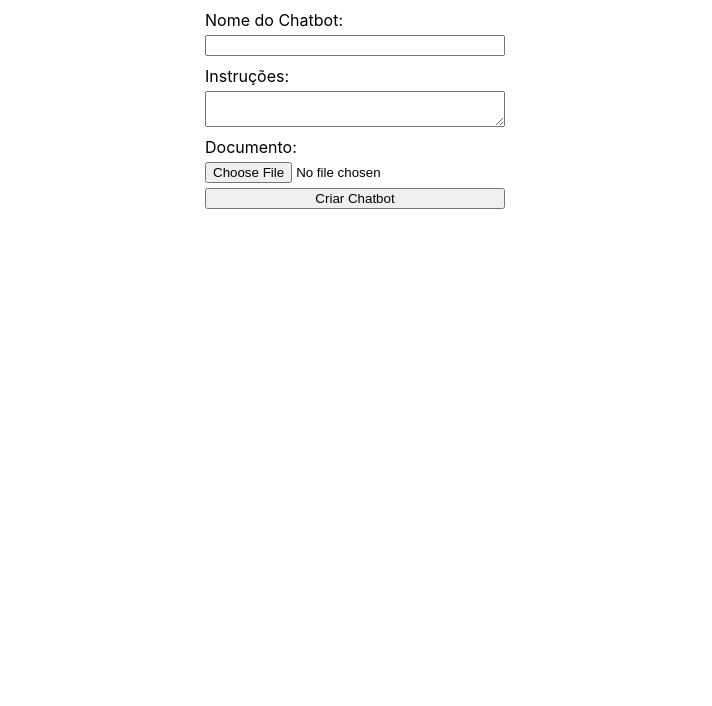
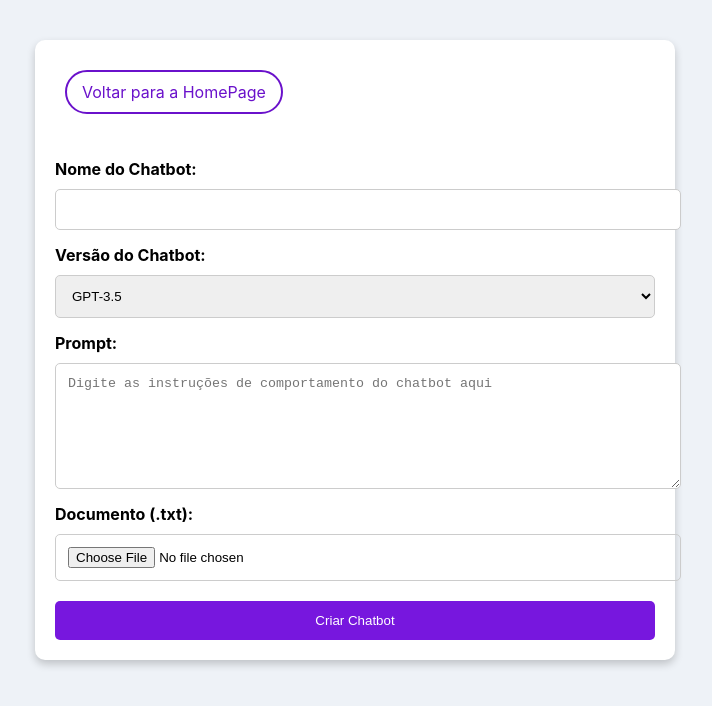
Before and after one commit to bennie10colado/chatbot-openai, a React (Create React App) app: page /create-bot in a window 1280 px wide. Shown: the top 706 px of the page, without its empty margins (285-997 px from the left). Built offline with nearby package versions, Linux system fonts and the light colour scheme.

Commit message:
first prototype of interfaces of react

```diff
--- a/src/App.css
+++ b/src/App.css
@@ -21,7 +21,7 @@
   align-items: center;
   justify-content: center;
   font-size: calc(10px + 2vmin);
-  color: white;
+  color: #f7f7f7;
 }
 
 .App-link {
--- a/src/components/ChatScreen.jsx
+++ b/src/components/ChatScreen.jsx
@@ -1,28 +1,34 @@
-import React, { useState } from 'react';
-import '../styles/ChatScreen.css';
+import React, { useState } from "react";
+import { Link } from 'react-router-dom';
+import "../styles/ChatScreen.css";
 
 function ChatScreen() {
   const [messages, setMessages] = useState([]);
-  const [input, setInput] = useState('');
+  const [input, setInput] = useState("");
 
   const sendMessage = (e) => {
     e.preventDefault();
-    if (input.trim() !== '') {
+    if (input.trim() !== "") {
       const newMessage = {
         id: messages.length,
         text: input,
-        sender: 'user'
+        sender: "user",
       };
       setMessages([...messages, newMessage]);
-      setInput('');
-      // lógica para enviar a mensagem ao backend ou API
+      setInput("");
+      // lógica para enviar a mensagem ao backend ou API posteriormente
     }
   };
 
   return (
     <div className="chat-screen-container">
+      <div className="nav-back">
+        <Link to="/" className="back-button">
+          Voltar para a HomePage
+        </Link>{" "}
+      </div>
       <div className="message-area">
-        {messages.map(message => (
+        {messages.map((message) => (
           <p key={message.id} className={`message ${message.sender}`}>
             {message.text}
           </p>
@@ -35,7 +41,9 @@ function ChatScreen() {
           onChange={(e) => setInput(e.target.value)}
           className="message-input"
         />
-        <button type="submit" className="send-button">Enviar</button>
+        <button type="submit" className="send-button">
+          Enviar
+        </button>
       </form>
     </div>
   );
--- a/src/components/ChatbotForm.jsx
+++ b/src/components/ChatbotForm.jsx
@@ -1,17 +1,26 @@
-import React, { useState } from 'react';
-import "../styles/ChatbotForm.css"
+import React, { useState } from "react";
+import { Link } from "react-router-dom";
+
+import "../styles/ChatbotForm.css";
 
 function ChatbotForm() {
-  const [botName, setBotName] = useState('');
-  const [instructions, setInstructions] = useState('');
+  const [botName, setBotName] = useState("");
+  const [botVersion, setBotVersion] = useState("3.5");
+  const [instructions, setInstructions] = useState("");
   const [file, setFile] = useState(null);
 
   const handleSubmit = (e) => {
     e.preventDefault();
-
+    // lidar com logica, como envio dos dados para um backend ou diretamente para a API da OpenAI? estudar melhor como fazer isso
   };
 
   return (
+    <div className="chatbot-form-container">
+      <div className="nav-back">
+        <Link to="/" className="back-button">
+          Voltar para a HomePage
+        </Link>
+      </div>
       <form onSubmit={handleSubmit} className="chatbot-form">
         <label htmlFor="botName">Nome do Chatbot:</label>
         <input
@@ -20,20 +29,35 @@ function ChatbotForm() {
           value={botName}
           onChange={(e) => setBotName(e.target.value)}
         />
-      <label htmlFor="instructions">Instruções:</label>
+
+        <label htmlFor="botVersion">Versão do Chatbot:</label>
+        <select
+          id="botVersion"
+          value={botVersion}
+          onChange={(e) => setBotVersion(e.target.value)}
+        >
+          <option value="3.5">GPT-3.5</option>
+        </select>
+
+        <label htmlFor="instructions">Prompt:</label>
         <textarea
           id="instructions"
+          placeholder="Digite as instruções de comportamento do chatbot aqui"
           value={instructions}
           onChange={(e) => setInstructions(e.target.value)}
         />
-      <label htmlFor="file">Documento:</label>
+
+        <label htmlFor="file">Documento (.txt):</label>
         <input
           type="file"
           id="file"
+          accept=".txt"
           onChange={(e) => setFile(e.target.files[0])}
         />
+
         <button type="submit">Criar Chatbot</button>
       </form>
+    </div>
   );
 }
 
--- a/src/index.css
+++ b/src/index.css
@@ -5,6 +5,8 @@ body {
     sans-serif;
   -webkit-font-smoothing: antialiased;
   -moz-osx-font-smoothing: grayscale;
+  background: #eef2f7;
+
 }
 
 code {
--- a/src/styles/ChatScreen.css
+++ b/src/styles/ChatScreen.css
@@ -2,50 +2,85 @@
   display: flex;
   flex-direction: column;
   height: 100vh;
-    background-color: #f5f5f5;
+  background-color: #eef2f7;
 }
 
 .message-area {
   flex-grow: 1;
   padding: 20px;
   overflow-y: auto;
+  background-color: white;
 }
 
 .message {
-    margin: 5px 0;
-    padding: 10px;
-    border-radius: 10px;
-    display: inline-block;
+  margin: 10px 0;
+  padding: 10px 20px;
+  border-radius: 20px;
+  max-width: 80%;
 }
 
 .message.user {
-    background-color: #dcf8c6;
+  background-color: rgba(184, 193, 224, 0.751);
   align-self: flex-end;
+  border-bottom-right-radius: 0;
 }
 
 .message.bot {
-    background-color: #ffffff;
+  background-color: #f0f0f0;
   align-self: flex-start;
+  border-bottom-left-radius: 0;
 }
 
 .message-form {
   display: flex;
   padding: 20px;
+  border-top: 1px solid #ddd;
 }
 
 .message-input {
   flex-grow: 1;
-    padding: 10px;
+  padding: 10px 20px;
   border-radius: 20px;
-    border: 1px solid #ddd;
+  border: 1px solid #ccc;
   margin-right: 10px;
+  background-color: white;
 }
 
 .send-button {
   padding: 10px 20px;
   border-radius: 20px;
   border: none;
-    background-color: #2b8aed;
+  background-color: #6a11cb;
   color: white;
   cursor: pointer;
+  transition: background-color 0.3s;
 }
+
+.send-button:hover {
+  background-color: #31095d ;
+}
+
+.nav-back {
+  text-align: left;
+  padding: 10px;
+}
+
+.back-button {
+  text-decoration: none;
+  color: #6a11cb;
+  background-color: #ffffff;
+  padding: 10px 15px;
+  border-radius: 30px;
+  border: 2px solid #6a11cb;
+  margin-bottom: 20px;
+  display: inline-block;
+  transition: all 0.3s;
+}
+
+.back-button:hover,
+.back-button:focus {
+  background-color: #6a11cb;
+  color: white;
+  border: 2px solid transparent;
+  transform: translateY(-5px);
+}
--- a/src/styles/ChatbotForm.css
+++ b/src/styles/ChatbotForm.css
@@ -1,16 +1,72 @@
+.chatbot-form-container {
+  max-width: 600px;
+  margin: 40px auto;
+  padding: 20px;
+  box-shadow: 0 4px 8px 0 rgba(0, 0, 0, 0.2);
+  border-radius: 10px;
+  background-color: white;
+}
+
+.nav-back {
+  text-align: left;
+  padding: 10px;
+}
+
+.back-button {
+  text-decoration: none;
+  color: #6a11cb;
+  background-color: #ffffff;
+  padding: 10px 15px;
+  border-radius: 30px;
+  border: 2px solid #6a11cb;
+  margin-bottom: 20px;
+  display: inline-block;
+  transition: all 0.3s;
+}
+
+.back-button:hover,
+.back-button:focus {
+  background-color: #6a11cb;
+  color: white;
+  border: 2px solid transparent;
+  transform: translateY(-5px);
+}
+
 .chatbot-form {
   display: flex;
   flex-direction: column;
-    max-width: 300px;
-    margin: auto;
 }
 
 .chatbot-form label {
-    margin-top: 10px;
+  margin-top: 15px;
+  margin-bottom: 5px;
+  font-weight: bold;
 }
 
 .chatbot-form input,
 .chatbot-form textarea,
+.chatbot-form button,
+.chatbot-form select {
+  margin-top: 5px;
+  padding: 12px;
+  border-radius: 5px;
+  border: 1px solid #ccc;
+  width: 100%;
+}
+
+.chatbot-form textarea {
+  height: 100px;
+}
+
 .chatbot-form button {
-    margin-top: 5px;
+  background-color: #7717de;
+  color: white;
+  border: none;
+  cursor: pointer;
+  margin-top: 20px;
+  transition: background-color 0.3s;
 }
+
+.chatbot-form button:hover {
+  background-color: #31095d ;
+}
--- a/src/styles/HomePage.css
+++ b/src/styles/HomePage.css
@@ -1,27 +1,44 @@
 .homepage {
   text-align: center;
+  font-family: "Arial", sans-serif;
+  color: #feedfe;
+  background: #eef2f7;
+  display: flex;
+  flex-direction: column;
+  justify-content: center;
 }
 
 .homepage-header {
-    background-color: #282c34;
-    min-height: 150px;
+  background: linear-gradient(to right, #6a11cb 0%, rgb(70, 38, 202) 100%);
+  padding: 60px 20px;
+  width: 100%;
+}
+
+.homepage-nav {
+  margin-top: 40px;
   display: flex;
   flex-direction: column;
   align-items: center;
-    justify-content: center;
-    font-size: calc(10px + 2vmin);
-    color: white;
-  }
-
-  .homepage-nav {
-    margin-top: 20px;
 }
 
 .nav-link {
-    margin: 10px;
-    padding: 10px;
-    background-color: #61dafb;
-    color: #282c34;
+  margin: 20px;
+  padding: 20px 40px;
+  background-color: #ffffff;
+  color: #6a11cb;
   text-decoration: none;
-    border-radius: 5px;
+  border-radius: 30px;
+  font-size: 1.25rem;
+  box-shadow: 0 4px 14px rgba(0, 0, 0, 0.2);
+  width: 300px;
+  transition: all 0.3s;
+  border: 2px solid #6a11cb;
 }
+
+.nav-link:hover,
+.nav-link:focus {
+  background-color: #6a11cb;
+  color: white;
+  border: 2px solid transparent;
+  transform: translateY(-5px);
+}
```
Lines whose indentation alone changed are shown as unchanged.
